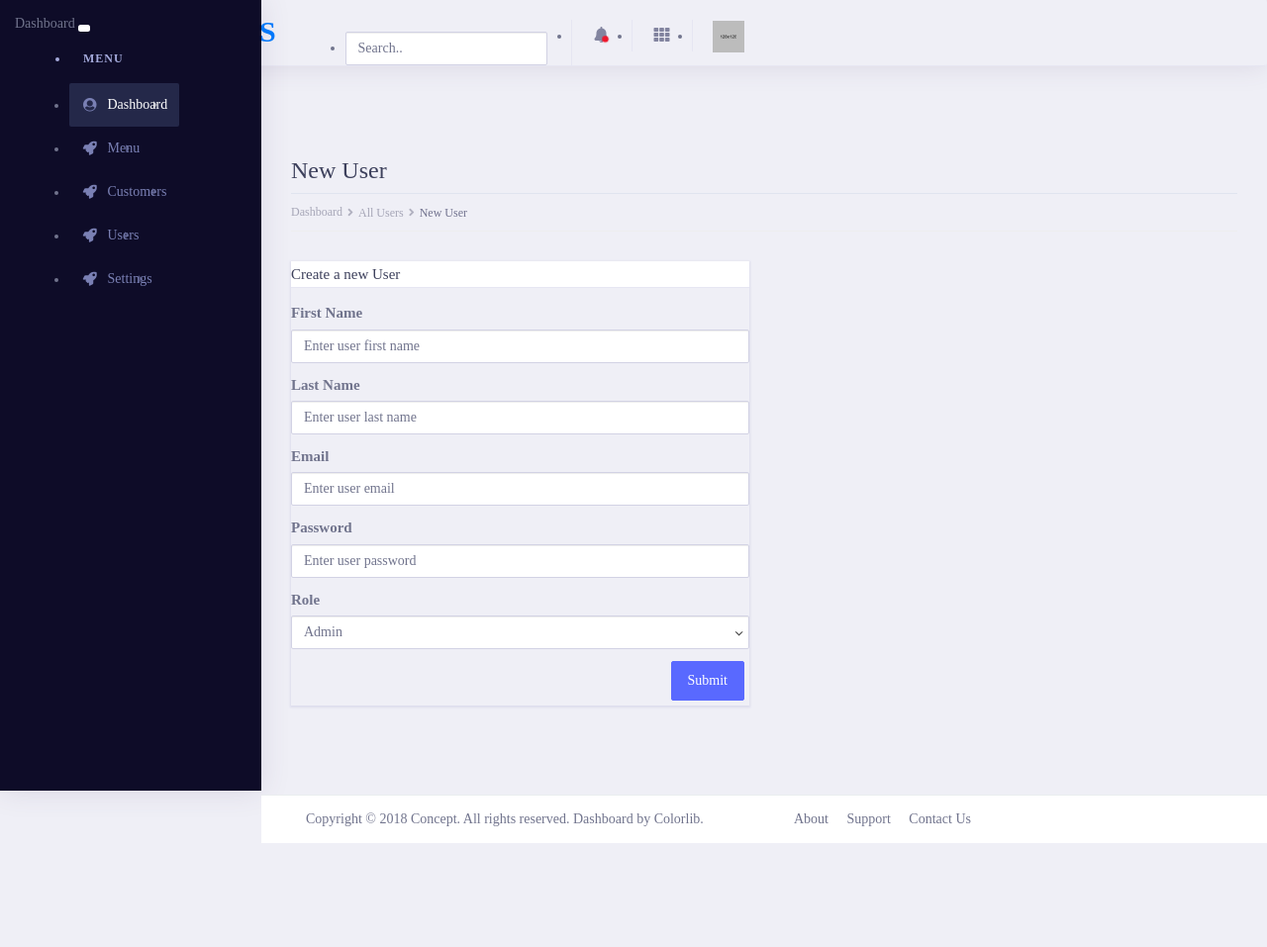
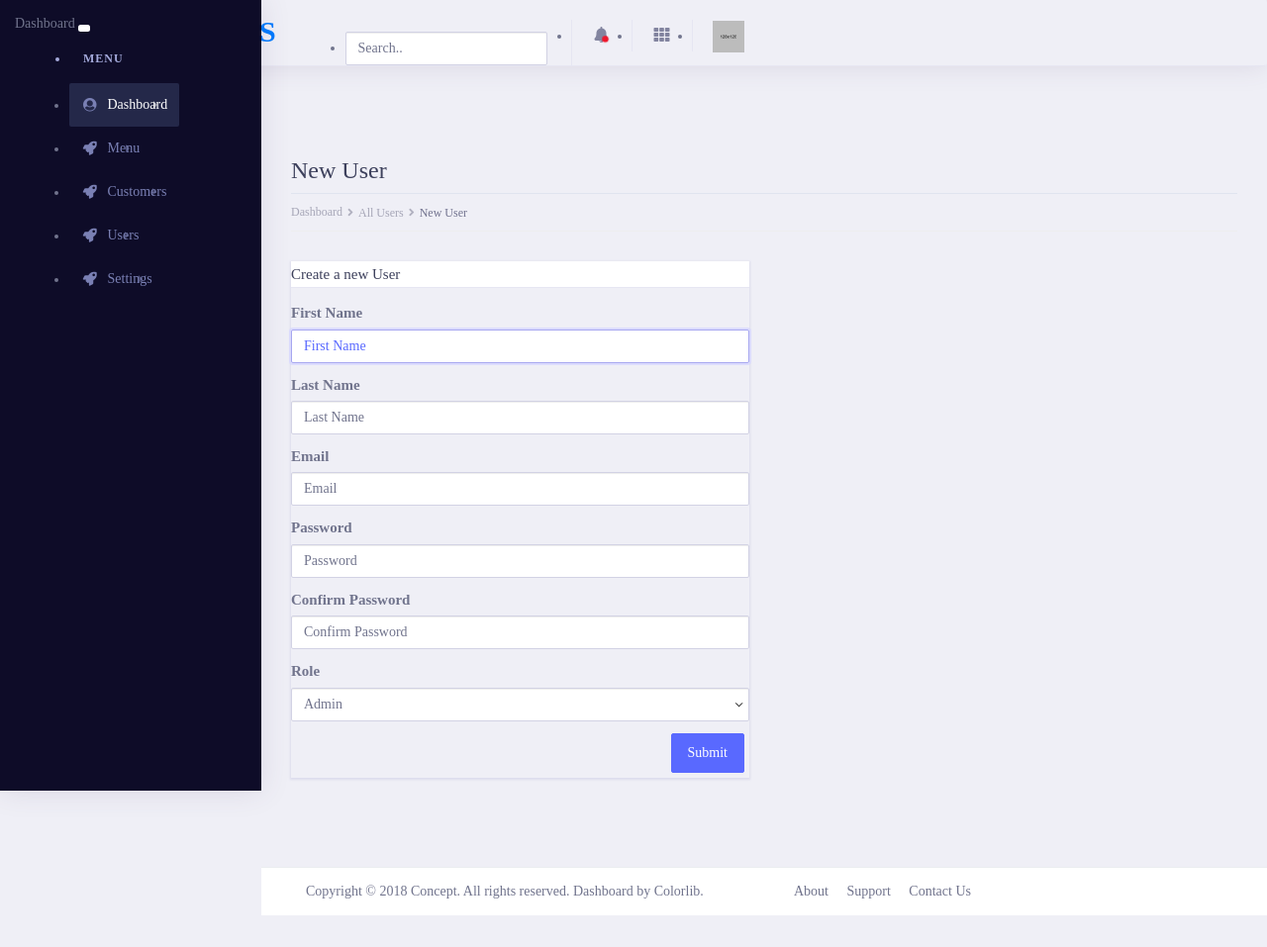
Before and after one commit to JakeAttard/Restaurant-Application, a Laravel app: page /admin/users/create in a window 1280 px wide. Shown: the part 61-1018 px from the top of the page at 99% size. Run offline with Laravel 8, Linux system fonts and the light colour scheme; a user stored in the database is signed in; data comes from the database, SQL or seed files in the repository; some libraries are stand-ins or nearby versions; some web fonts are replaced.

Commit message:
Created users in the admin section and added in logic to create users in the admin.

```diff
--- a/app/Http/Controllers/admin/UsersController.php
+++ b/app/Http/Controllers/admin/UsersController.php
@@ -4,6 +4,10 @@ namespace App\Http\Controllers\admin;
 
 use App\Http\Controllers\Controller;
 use Illuminate\Http\Request;
+use App\User;
+use App\Role;
+use Illuminate\Support\Facades\Hash;
+use Illuminate\Support\Facades\Validator;
 
 class UsersController extends Controller
 {
@@ -16,7 +20,22 @@ class UsersController extends Controller
     }
 
     public function create() {
-        return view('admin/users/create');
+        $roles = Role::All();
+        return view('admin/users/create', [
+            'roles' => $roles
+        ]);
+    }
+
+    public function store() {
+        $user = new User();
+        $user->fname = request('fname');
+        $user->lname = request('lname');
+        $user->email = request('email');
+        $user->password = Hash::make(request('password'));
+        $user->save();
+        $user->roles()->attach(request('role_id'));
+
+        return \redirect('/admin/users');
     }
 
     public function edit() {
--- a/resources/views/admin/users/create.blade.php
+++ b/resources/views/admin/users/create.blade.php
@@ -27,28 +27,58 @@
                 <div class="card">
                     <h5 class="card-header">Create a new User</h5>
                     <div class="card-body">
-                        <form action="#" id="basicform" data-parsley-validate="" novalidate="">
+                    <form method="POST" action="{{ asset ('/admin/users')}}">
+                            @csrf
                             <div class="form-group">
                                 <label for="inputFirstName">First Name</label>
-                                <input id="inputFirstName" type="text" name="fname" data-parsley-trigger="change" required="" placeholder="Enter user first name" autocomplete="off" class="form-control">
+                                <input id="inputFirstName" type="text" class="form-control form-control-lg @error('fname') is-invalid @enderror" name="fname" value="{{ old('fname') }}" required autocomplete="name" placeholder="First Name" autofocus>
+                                @error('fname')
+                                    <span class="invalid-feedback" role="alert">
+                                        <strong>{{ $message }}</strong>
+                                    </span>
+                                @enderror
                             </div>
                             <div class="form-group">
                                 <label for="inputLastName">Last Name</label>
-                                <input id="inputLastName" type="text" name="lname" data-parsley-trigger="change" required="" placeholder="Enter user last name" autocomplete="off" class="form-control">
+                                <input id="inputLastName" type="text" class="form-control form-control-lg @error('lname') is-invalid @enderror" name="lname" value="{{ old('lname') }}" required autocomplete="name" placeholder="Last Name" autofocus>
+                                @error('lname')
+                                    <span class="invalid-feedback" role="alert">
+                                        <strong>{{ $message }}</strong>
+                                    </span>
+                                @enderror
                             </div>
                             <div class="form-group">
                                 <label for="inputEmail">Email</label>
-                                <input id="inputEmail" type="email" name="email" data-parsley-trigger="change" required="" placeholder="Enter user email" autocomplete="off" class="form-control">
+                                <input id="inputEmail" type="email" class="form-control form-control-lg @error('email') is-invalid @enderror" name="email" value="{{ old('email') }}" placeholder="Email" required autocomplete="email">
+                                @error('email')
+                                    <span class="invalid-feedback" role="alert">
+                                        <strong>{{ $message }}</strong>
+                                    </span>
+                                @enderror
                             </div>
                             <div class="form-group">
                                 <label for="inputPassword">Password</label>
-                                <input id="inputPassword" type="password" name="password" data-parsley-trigger="change" required="" placeholder="Enter user password" autocomplete="off" class="form-control">
+                                <input id="inputPassword" type="password" class="form-control form-control-lg @error('password') is-invalid @enderror" name="password" placeholder="Password" required autocomplete="new-password">
+                                @error('password')
+                                    <span class="invalid-feedback" role="alert">
+                                        <strong>{{ $message }}</strong>
+                                    </span>
+                                @enderror
+                            </div>
+                            <div class="form-group">
+                                <label for="inputPassword">Confirm Password</label>
+                                <input id="inputPassword" type="password" class="form-control form-control-lg" name="password_confirmation" placeholder="Confirm Password" required autocomplete="new-password">
                             </div>
                             <div class="form-group">
                                 <label for="inputRole">Role</label>
-                                <select class="form-control" id="inputRole">
-                                    <option value="admin">Admin</option>
-                                    <option value="employee">Employee</option>
+                                <select name="role_id" class="form-control" id="inputRole">
+                                    @foreach ($roles as $role)
+                                        <option value="{{$role->id}}"
+                                            @if ($role->title == 'Admin')
+                                                selected
+                                            @endif
+                                        >{{$role->title}}</option>
+                                    @endforeach
                                 </select>
                             </div>
                             <div class="row">
--- a/routes/web.php
+++ b/routes/web.php
@@ -40,6 +40,7 @@ Route::get('/admin/reservations', 'admin\CustomersController@allReservations');
 // Admin Users
 Route::get('/admin/users', 'admin\UsersController@index');
 Route::get('/admin/users/create', 'admin\UsersController@create');
+Route::post('/admin/users', 'admin\UsersController@store');
 Route::get('/admin/users/{id}/edit', 'admin\UsersController@edit');
 
 // Admin Authentication
```
